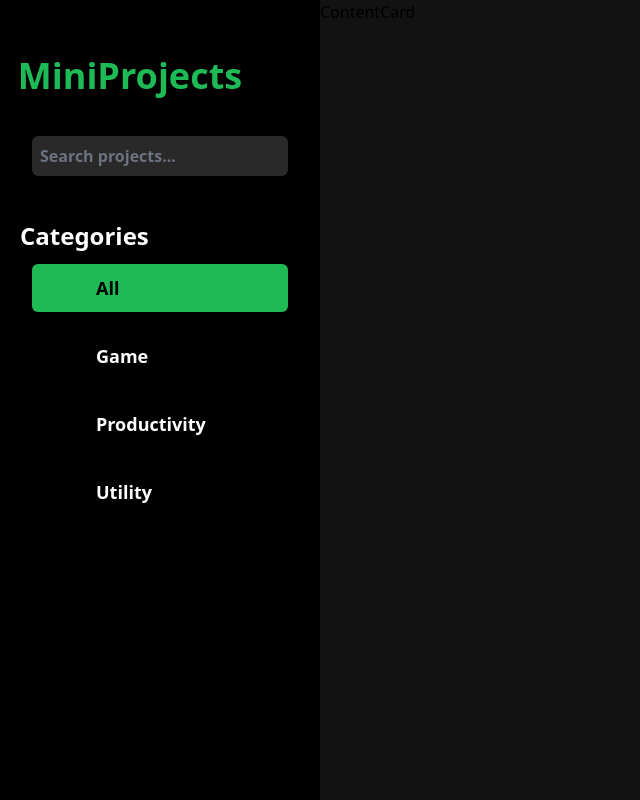
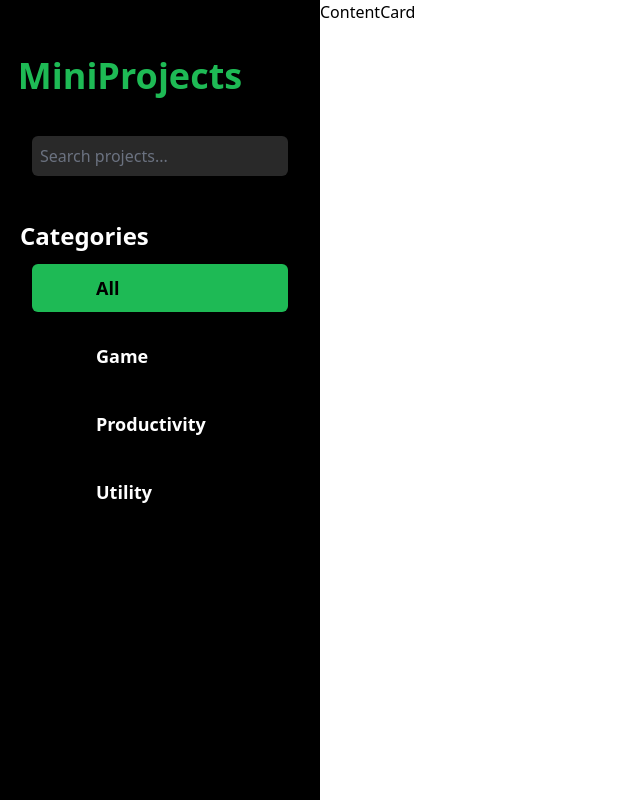
Before and after one commit to M-ynor/MiniProjects, a React (Vite) app in the folder MiniProjects/: page / in a window 1280 px wide. Shown: the whole page, without its empty margins (0-640 px from the left). Built offline with nearby package versions, Linux system fonts and the light colour scheme; some icons are missing.

Commit message:
Side bar  Theme mode toggle added and working.

```diff
--- a/MiniProjects/src/components/Content.jsx
+++ b/MiniProjects/src/components/Content.jsx
@@ -2,7 +2,7 @@ import { Card, Sidebar } from './index'
 
 function Content() {
     return (
-        <div className='flex h-screen bg-DarkBg'>
+        <div className='flex h-screen bg-white dark:bg-DarkBg  '>
             <Sidebar />
                 <h1 className=''>
                     Content
--- a/MiniProjects/src/components/Sidebar.jsx
+++ b/MiniProjects/src/components/Sidebar.jsx
@@ -20,7 +20,7 @@ function Sidebar() {
   return (
     <div>
       <AnimatePresence>
-        <motion.div {...slideAnimation("down")} className='bg-DarkSideBarBg w-[40vh] h-full flex flex-col gap-y-3' >
+        <motion.div {...slideAnimation("down")} className={`w-[40vh] h-full flex flex-col gap-y-3 ${isSunny ? 'bg-DarkSideBarBg' : 'bg-LightSideBarBg'}`} >
           <motion.div className='flex mt-12 gap-x-3 p-1 items-center justify-center' {...headTextAnimation}>
             <p className='text-4xl text-Green font-semibold h-fit'>MiniProjects</p>
             <motion.button
@@ -35,22 +35,22 @@ function Sidebar() {
           <form className='flex flex-col items-center justify-center mt-5 mb-5'>
             <motion.input
               {...fadeAnimation}
-              className='bg-InputGray text-white p-2 rounded-md w-64 font-semibold placeholder:text-gray-500 outline-none'
+              className={`${isSunny ? 'bg-InputGray text-white placeholder:text-gray-500' : 'bg-white text-InputGray placeholder:text-gray-500'}  p-2 rounded-md w-64 font-medium outline-none`}
               type='text'
               placeholder='Search projects...' />
           </form>
-          <p className='font-semibold text-white text-2xl text-start pl-5 mt-3 '>
+          <p className={`${isSunny ? 'text-white' : 'text-black'} font-semibold text-2xl text-start pl-5 mt-3 `}>
             Categories
           </p>
           <motion.div {...fadeAnimation} className='flex flex-col gap-y-5 items-center'>
             {categories.map((category, index) => (
               <motion.button
                 key={index}
-                className={`flex w-64 h-12 text-white font-semibold items-center text-start pl-8 rounded-md ${selectedCategory === category ? 'bg-Green' : 'bg-Black'}`}
+                className={`flex w-64 h-12 font-semibold items-center text-start pl-8 rounded-md ${selectedCategory === category ? 'bg-Green' : ''} ${isSunny ? 'hover:bg-InputGray' : 'hover:bg-gray-400'} `}
                 onClick={() => setSelectedCategory(category)}
               >
-                <Icon icon="iconamoon:funnel" className={`m-1 text-xl ${selectedCategory === category ? 'text-black': 'text-white'}`}/>
-                <span className={`m-1 text-lg ${selectedCategory === category ? 'text-black': 'text-white'}`}>{category}</span>
+                <Icon icon="iconamoon:funnel" className={`m-1 text-xl ${selectedCategory === category ? (isSunny ? 'text-black' : 'text-white') : (isSunny ? 'text-white' : 'text-black')}`}/>
+                <span className={`m-1 text-lg ${selectedCategory === category ? (isSunny ? 'text-black' : 'text-white') : (isSunny ? 'text-white' : 'text-black')}`}>{category}</span>
               </motion.button>
             ))}
           </motion.div>
```
